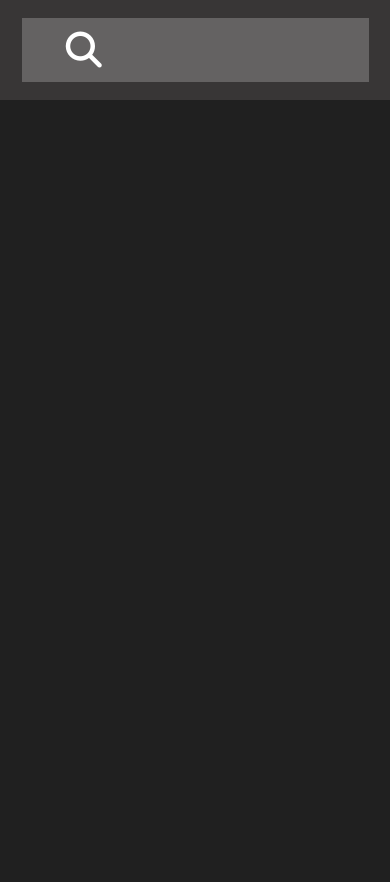
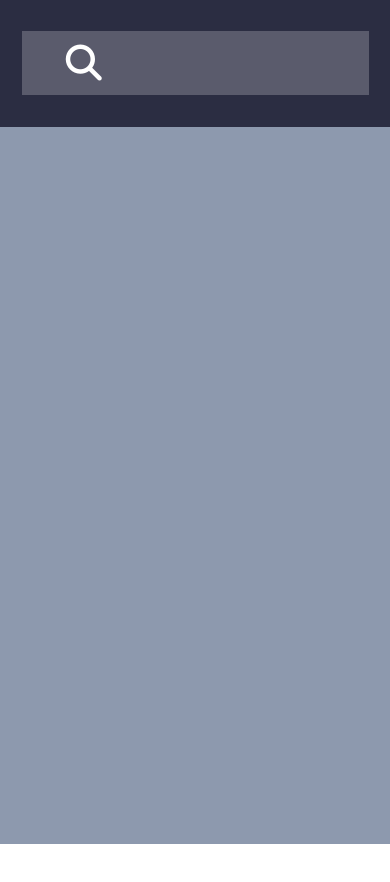
Before and after one commit to Pathius/MovieSearch, a Vue app: page / in a window 390 px wide. Shown: the top 882 px of the page. After the commit the page ends 844 px from the top, so only its background shows below. Built offline with nearby package versions, Linux system fonts and the light colour scheme.

Commit message:
changed some styles for more responsive version

```diff
--- a/src/App.vue
+++ b/src/App.vue
@@ -22,12 +22,12 @@ body {
 .page {
   margin: 0;
   &__nav {
-    height: 100px;
-    background-color: rgb(56, 54, 54);
+    height: 15vh;
+    background-color: rgba(43, 45, 66, 1);
   }
   &__main {
-    height: 1000px;
-    background-color: rgb(32, 32, 32);
+    min-height: 85vh;
+    background-color: rgba(141, 153, 174, 1);
   }
 }
 </style>
```
